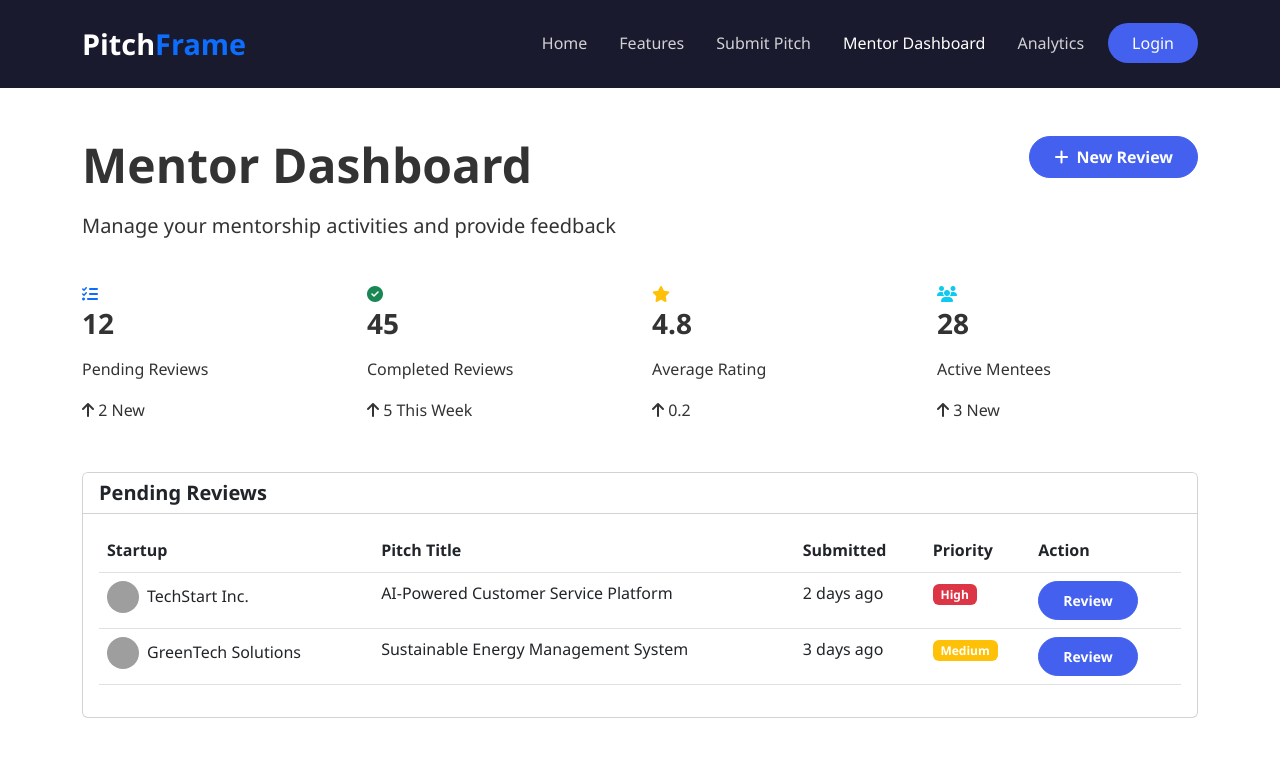
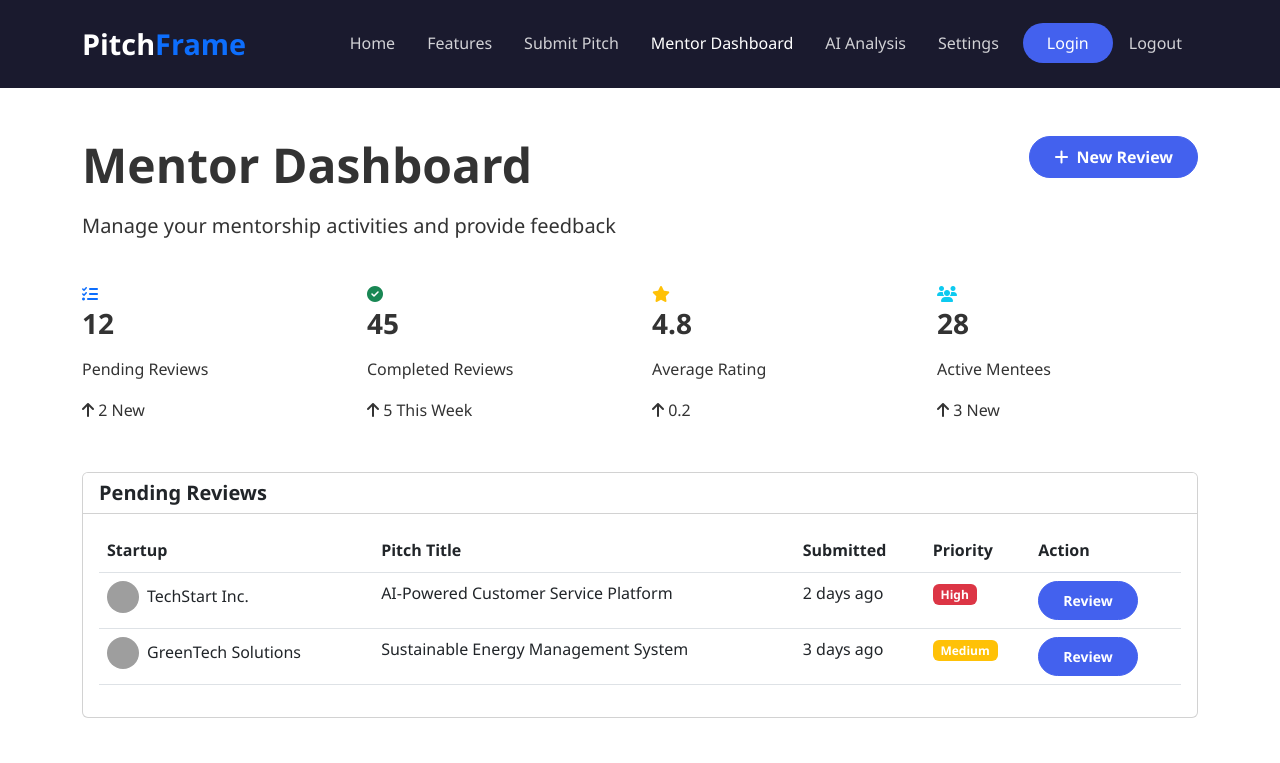
Before and after one commit to zii786/pitchframe-, a plain HTML site: page mentor-dashboard.html in a window 1280 px wide. Shown: the top 763 px of the page. Drawn offline with nearby package versions, Linux system fonts and the light colour scheme; grey boxes are pictures that could not be loaded.

Commit message:
add mentor-dashboard

```diff
--- a/mentor-dashboard.html
+++ b/mentor-dashboard.html
@@ -24,10 +24,12 @@
                 <ul class="navbar-nav ms-auto">
                     <li class="nav-item"><a class="nav-link" href="index.html">Home</a></li>
                     <li class="nav-item"><a class="nav-link" href="index.html#features">Features</a></li>
-                    <li class="nav-item"><a class="nav-link" href="index.html#submit-pitch">Submit Pitch</a></li>
+                    <li class="nav-item"><a class="nav-link" href="pitch-submission.html">Submit Pitch</a></li>
                     <li class="nav-item"><a class="nav-link active" href="mentor-dashboard.html">Mentor Dashboard</a></li>
-                    <li class="nav-item"><a class="nav-link" href="analytics.html">Analytics</a></li>
+                    <li class="nav-item"><a class="nav-link" href="AI_analyzer.html">AI Analysis</a></li>
+                    <li class="nav-item"><a class="nav-link" href="settings.html">Settings</a></li>
                     <li class="nav-item"><a class="nav-link btn btn-primary ms-2 text-white px-4" href="login.html">Login</a></li>
+                    <li class="nav-item"><a class="nav-link" href="#" id="logoutBtn">Logout</a></li>
                 </ul>
             </div>
         </div>
```
